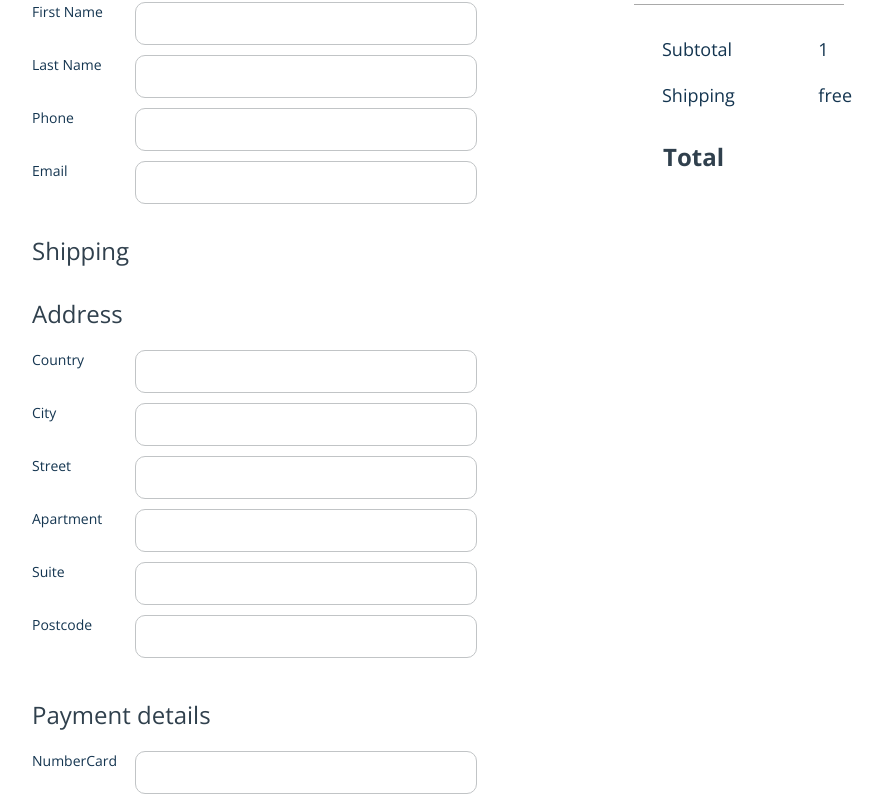
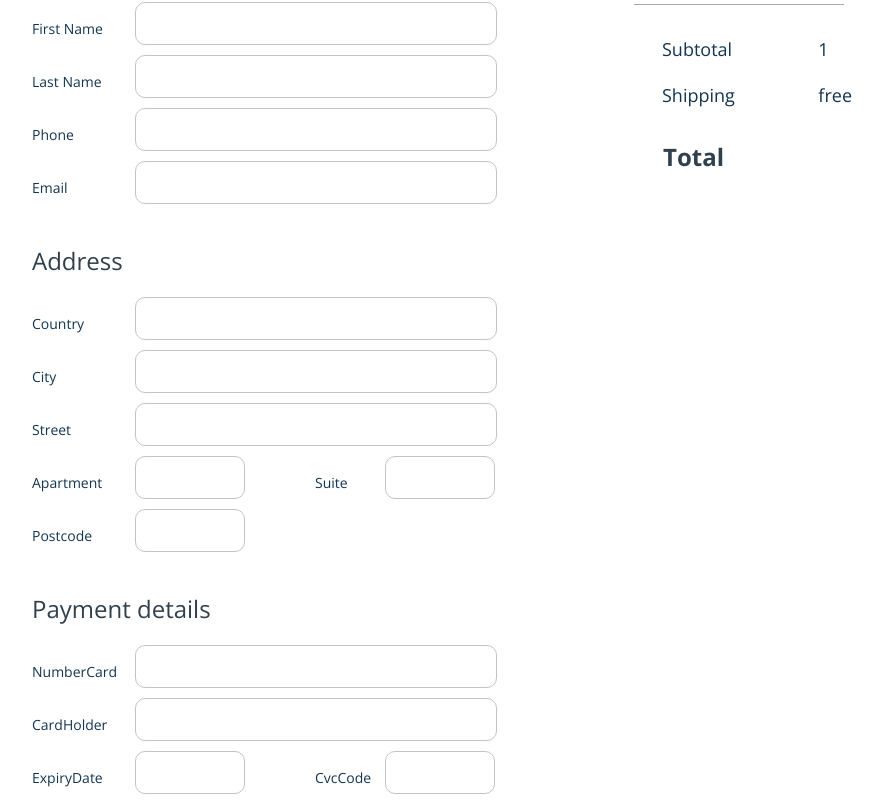
Before and after one commit to Marina-vchh/diplom-project, a React (Create React App) app: page /checkoutPage in a window 1280 px wide. Shown: the part 463-1265 px from the top of the page, without its empty margins (258-1141 px from the left). Built offline with nearby package versions, Linux system fonts and the light colour scheme.

Commit message:
fix: fixed form

```diff
--- a/src/components/common-components/input/Input.tsx
+++ b/src/components/common-components/input/Input.tsx
@@ -2,15 +2,16 @@ import React from "react";
 import './input.css'
 
 interface IInputProps {
-   id: string,
-   label: string,
-   className: string,
-   type: string,
-   value: string,
-   changeValue: (arg: string) => void,
+   id: string;
+   label: string;
+   className: string;
+   classNameInput: string;
+   type: string;
+   value: string;
+   changeValue: (arg: string) => void;
 }
 
-const Input = ({ id, label, className, type, value, changeValue }: IInputProps) => {
+const Input = ({ id, label, className, classNameInput, type, value, changeValue }: IInputProps) => {
    const onChange = (e: React.FormEvent<HTMLInputElement>) => {
       const { target } = e;
       const { value } = target as HTMLInputElement;
@@ -27,7 +28,7 @@ const Input = ({ id, label, className, type, value, changeValue }: IInputProps)
             id={id}
             type={type}
             onChange={onChange}
-            className={'input'} />
+            className={classNameInput} />
       </div>
    )
 };
--- a/src/components/common-components/input/input.css
+++ b/src/components/common-components/input/input.css
@@ -1,16 +1,4 @@
 .input-wrapper{
    display: flex;
+   align-items: center;
 }
-
-.input{
-   display: block;
-   margin-bottom: 10px;
-   max-width: 320px;
-   width: 100%;
-   font-size: 18px;
-   padding: 10px;
-   outline: none;
-   color: #143550;
-   border: 1px solid #C1C4C6;
-   border-radius: 10px;
-}
--- a/src/containers/form/Form.tsx
+++ b/src/containers/form/Form.tsx
@@ -23,7 +23,7 @@ const Form = () => {
    const [inputDirty, setInputDirty] = useState(false);
    const [inputError, setInputError] = useState("Поле не может быть пустым");
 
-   const isValidToSubmit = firstName.length;
+   const isValidToSubmit = firstName.length && lastName.length && tel.length && mail.length && country.length && city.length && street.length && apartment.length && suite.length && postcode.length && numberCard.length &&cardHolder.length && expiryDate.length && cvcCode.length;
 
    function clearFields () {
       setFirstName("");
@@ -44,12 +44,24 @@ const Form = () => {
 
    function submit (e:React.MouseEvent<HTMLButtonElement>) {
       e.preventDefault();
-      console.log(firstName);
-      clearFields();
+      console.log(firstName,
+      lastName,
+      tel,
+      mail,
+      country,
+      city,
+      street,
+      apartment,
+      suite,
+      postcode,
+      numberCard,
+      cardHolder,
+      expiryDate,
+      cvcCode)
+      clearFields()
    }
 
    return (
-      <div className="body">
          <form className="form">
             <div className=" wrapper personal-wrapper">
                <Title text="Personal information" className="title-thin" />
@@ -58,11 +70,13 @@ const Form = () => {
                         id={'name'}
                         label = {'First Name'}
                         className={'label'}
+                        classNameInput={"input"}
                         type={'text'}/>
                   <Input value={lastName}
                          changeValue={setLastName}
                          id={'name'}
                          label = {'Last Name'}
+                         classNameInput={"input"}
                          className={'label'}
                          type={'text'}/>
                   <Input value={tel}
@@ -70,14 +84,15 @@ const Form = () => {
                          id={'tel'}
                          label={'Phone'}
                          className={'label'}
+                         classNameInput={"input"}
                          type={'tel'}/>
                   <Input value={mail}
                          changeValue={setMail}
                          id={'mail'}
                          label = {'Email'}
                          className={'label'}
+                         classNameInput={"input"}
                          type={'email'}/>
-                  <Title text="Shipping" className="title-thin" />
             </div>
              <div className="wrapper address-wrapper">
                <Title text="Address" className="title-thin" />
@@ -87,36 +102,44 @@ const Form = () => {
                   id={"country"}
                   label={"Country"}
                   className={"label"}
+                  classNameInput={"input"}
                   type={"text"}/>
                   <Input value={city}
                          changeValue={setCity}
                          id={"city"}
                          label = {"City"}
                          className={"label"}
+                         classNameInput={"input"}
                          type={"text"}/>
                   <Input value={street}
                          changeValue={setStreet}
                          id={"street"}
                          label={"Street"}
                          className={"label"}
+                         classNameInput={"input"}
                          type={"tel"}/>
+                  <div className="input-group">
                      <Input value={apartment}
                          changeValue={setApartment}
                          id={"apartment"}
                          label={"Apartment"}
                          className={"label"}
+                         classNameInput={"input input-small"}
                          type={"email"}/>
                      <Input value={suite}
                            changeValue={setSuite}
                            id={"suite"}
                            label={"Suite"}
-                         className={"label"}
+                           className={"label label-small"}
+                           classNameInput={"input input-small"}
                            type={"email"}/>
+                  </div>
                   <Input value={postcode}
                         changeValue={setPostcode}
                         id={"postcode"}
                         label={"Postcode"}
                         className={"label"}
+                        classNameInput={"input input-small"}
                         type={"email"}/>
              </div>
             <div className="wrapper payment-wrapper">
@@ -126,32 +149,37 @@ const Form = () => {
                          id={"numberCard"}
                          label = {"NumberCard"}
                          className={"label"}
+                         classNameInput={"input"}
                          type={"tel"}/>
                   <Input value={cardHolder}
                          changeValue={setCardHolder}
                          id={"cardHolder"}
                          label = {"CardHolder"}
                          className={"label"}
+                         classNameInput={"input"}
                          type={"tel"}/>
+                  <div className="input-group">
                      <Input value={expiryDate}
                            changeValue={setExpiryDate}
                            id={"expiryDate"}
                            label={"ExpiryDate"}
                            className={"label"}
+                           classNameInput={"input input-small"}
                            type={"tel"}/>
                      <Input value={cvcCode}
                            changeValue={setCvcCode}
                            id={"cvcCode"}
                            label={"CvcCode"}
-                         className={"label"}
-                         type={"tel"}/>
+                           className={"label label-small"}
+                           classNameInput={"input input-small"}
+                           type={"password"}/>
+                  </div>
             </div>
             <Button text="Complete"
                     className="button filled-background submit"
                     disabled={!isValidToSubmit}
                     onClick={submit} />
          </form>
-      </div>
    )
 }
 
--- a/src/containers/form/form.css
+++ b/src/containers/form/form.css
@@ -1,20 +1,47 @@
-.body{
+.form {
    width: 100%;
    max-width: 500px;
-   padding: 0 0 40px 250px ;
+   padding-left: 250px ;
 }
 
-.wrapper{
+.wrapper {
    margin-bottom: 30px;
 }
 
-.label{
+.label {
    width: 73px;
    margin-right: 30px;
    font-size: 14px;
    color: #143550;
 }
 
-.submit{
+.input {
+   display: block;
+   margin-bottom: 10px;
+   max-width: 340px;
+   width: 100%;
+   font-size: 18px;
+   padding: 10px;
+   outline: none;
+   color: #143550;
+   border: 1px solid #C1C4C6;
+   border-radius: 10px;
+}
+
+.input-small {
+   max-width: 88px;
    width: 100%;
 }
+
+.label-small {
+   width: 40px;
+}
+
+.submit {
+   width: 100%;
+}
+
+.input-group {
+   display: flex;
+   column-gap: 70px;
+}
```
Lines whose indentation alone changed are shown as unchanged.
